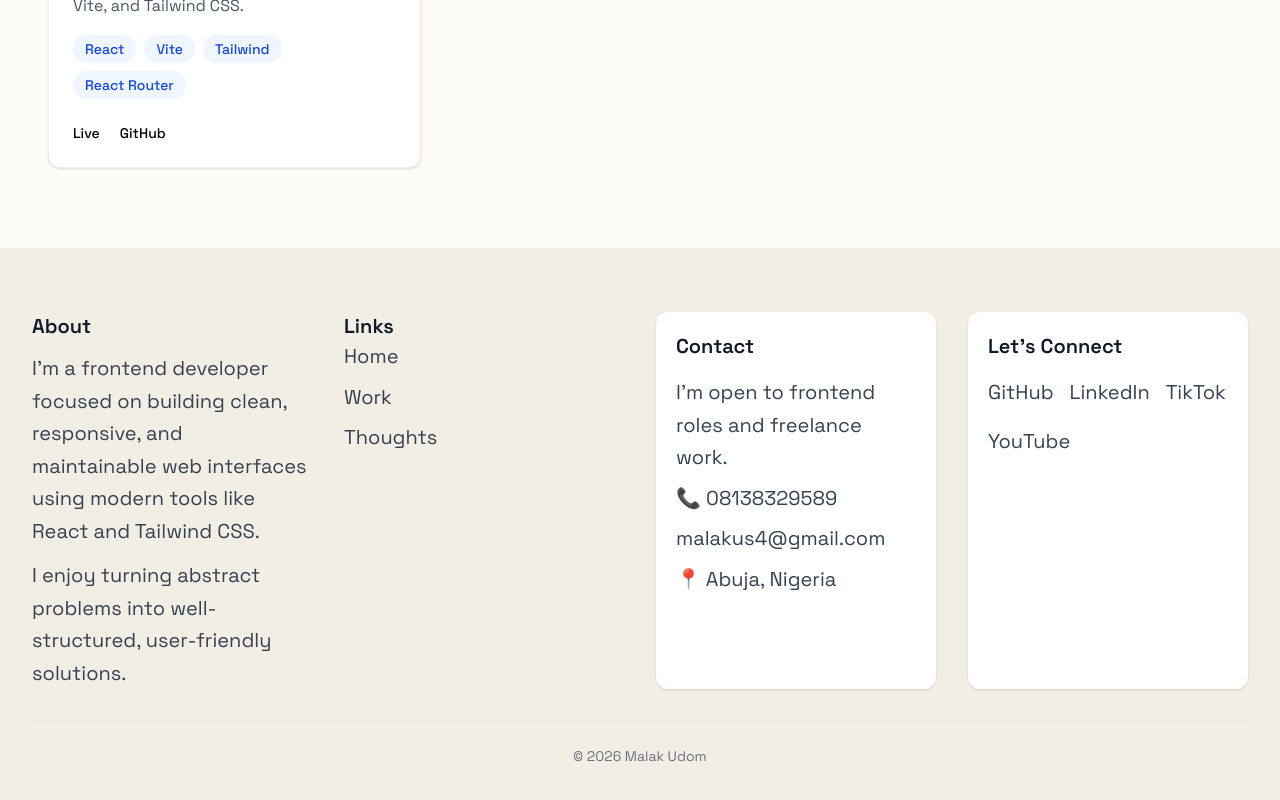
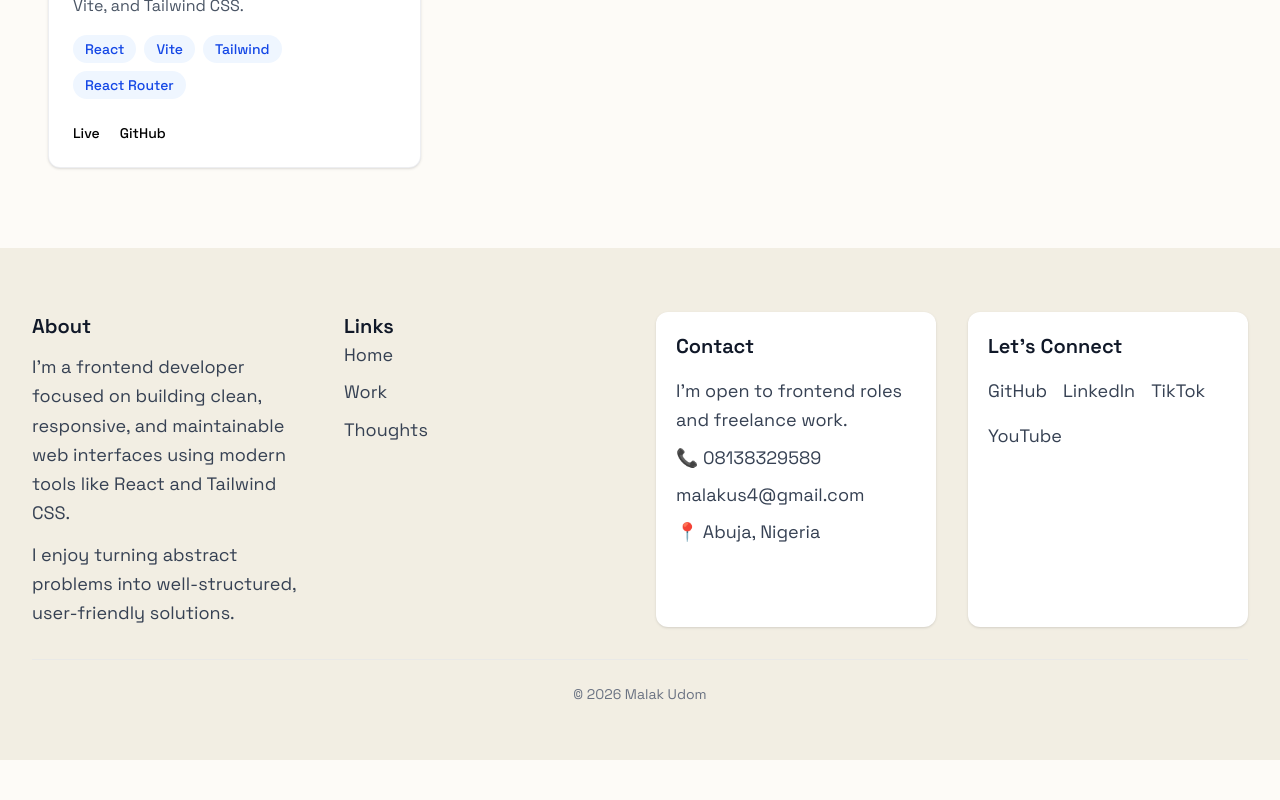
Before and after one commit to malakus4/portfolio-react, a React (Vite) app: page / in a window 1280 px wide. Shown: the part 1769-2569 px from the top of the page. After the commit the page ends 2529 px from the top, so only its background shows below. Built offline with nearby package versions, Linux system fonts and the light colour scheme.

Commit message:
style: improve footer text contrast

```diff
--- a/src/index.css
+++ b/src/index.css
@@ -85,7 +85,7 @@ html {
   }
 
   .footer-text {
-     @apply text-lg sm:text-xl text-gray-700 leading-relaxed;
+     @apply text-base sm:text-lg text-gray-700 leading-relaxed;
   }
 
 
```
